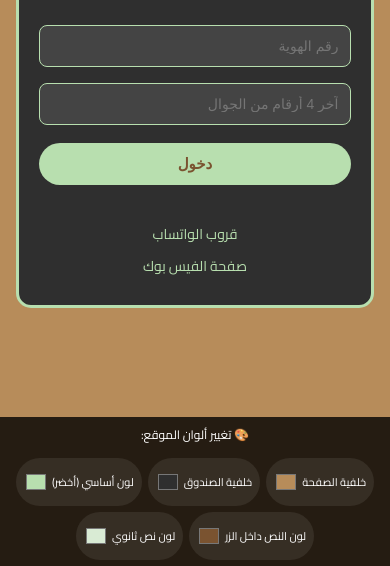
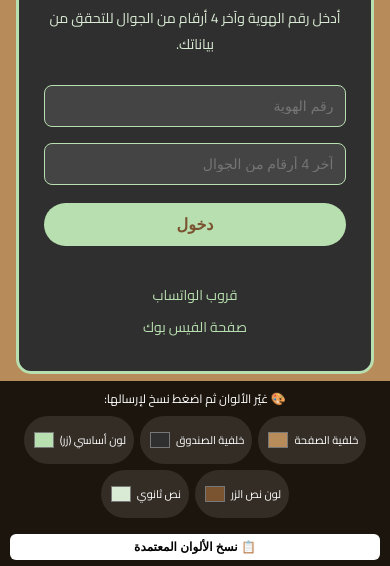
Before and after one commit to architako/test, a plain HTML site: page index.html in a window 390 px wide. Shown: the part 278-844 px from the top of the page. Drawn offline with Linux system fonts and the light colour scheme.

Commit message:
Update index.html

```diff
--- a/index.html
+++ b/index.html
@@ -12,12 +12,12 @@
 
   <style>
     :root {
-      --green:   #B8DFAF;  /* لون الزر والإطارات */
-      --brown:   #7A5330;  /* لون نص الزر */
-      --dark:    #2F2F2F;  /* خلفية الصندوق */
-      --light:   #FFFFFF;  /* النص الفاتح */
-      --soft:    #D9EBD4;  /* نص ثانوي */
-      --page-bg: #B78C5A;  /* خلفية الصفحة العامة */
+      --green:   #B8DFAF;
+      --brown:   #7A5330;
+      --dark:    #2F2F2F;
+      --light:   #FFFFFF;
+      --soft:    #D9EBD4;
+      --page-bg: #B78C5A;
     }
 
     body {
@@ -30,7 +30,7 @@
     }
 
     .box {
-      margin:40px auto 80px; /* ترك مساحة تحت للشريط */
+      margin:40px auto 80px;
       background: var(--dark);
       padding:25px;
       border-radius:15px;
@@ -108,13 +108,12 @@
       bottom: 0;
       right: 0;
       left: 0;
-      background: rgba(0, 0, 0, 0.8);
+      background: rgba(0,0,0,0.85);
       padding: 6px 10px;
       display: flex;
-      flex-wrap: wrap;
+      flex-direction: column;
       align-items: center;
-      justify-content: center;
-      gap: 8px;
+      gap: 6px;
       z-index: 999;
       direction: rtl;
     }
@@ -122,8 +121,6 @@
     .theme-bar-title {
       color: #fff;
       font-size: 12px;
-      margin: 0 4px;
-      white-space: nowrap;
     }
 
     .color-controls {
@@ -139,7 +136,7 @@
       gap: 4px;
       font-size: 11px;
       color: #fff;
-      background: rgba(255, 255, 255, 0.08);
+      background: rgba(255,255,255,0.10);
       padding: 4px 8px;
       border-radius: 999px;
     }
@@ -152,27 +149,11 @@
       background: transparent;
       cursor: pointer;
     }
-
-    @media (max-width: 480px) {
-      .box {
-        margin:20px auto 90px;
-        padding:20px;
-      }
-      h3 { font-size:20px; }
-      p  { font-size:13px; }
-      button { font-size:15px; }
-      .theme-bar-title {
-        width: 100%;
-        text-align: center;
-        margin-bottom: 4px;
-      }
-    }
   </style>
 </head>
 <body>
 
   <div class="box">
-    <!-- الشعار -->
     <img src="LOGO.png" class="logo" alt="مخيم الهلال الجنوبي">
 
     <h3>تسجيل الدخول</h3>
@@ -194,33 +175,41 @@
 
   <!-- شريط التحكم في ألوان الموقع -->
   <div class="theme-bar">
-    <span class="theme-bar-title">🎨 تغيير ألوان الموقع:</span>
+    <span class="theme-bar-title">🎨 غيّر الألوان ثم اضغط نسخ لإرسالها:</span>
+
     <div class="color-controls">
-      <label>
-        خلفية الصفحة
+      <label>خلفية الصفحة
         <input type="color" data-var="--page-bg" value="#B78C5A">
       </label>
-      <label>
-        خلفية الصندوق
+
+      <label>خلفية الصندوق
         <input type="color" data-var="--dark" value="#2F2F2F">
       </label>
-      <label>
-        لون أساسي (أخضر)
+
+      <label>لون أساسي (زر)
         <input type="color" data-var="--green" value="#B8DFAF">
       </label>
-      <label>
-        لون النص داخل الزر
+
+      <label>لون نص الزر
         <input type="color" data-var="--brown" value="#7A5330">
       </label>
-      <label>
-        لون نص ثانوي
+
+      <label>نص ثانوي
         <input type="color" data-var="--soft" value="#D9EBD4">
       </label>
     </div>
+
+    <button id="copyColorsBtn" style="
+      background:#fff;color:#000;
+      border:none;padding:6px 14px;
+      border-radius:6px;cursor:pointer;
+      font-size:12px;">
+      📋 نسخ الألوان المعتمدة
+    </button>
   </div>
 
   <script>
-    // فورم تسجيل الدخول
+    // تسجيل الدخول
     document.getElementById('loginForm').addEventListener('submit', function(e) {
       e.preventDefault();
       const nid   = document.getElementById('nid').value.trim();
@@ -239,20 +228,25 @@
         phone: phone
       });
 
-      // إضافة v لتقليل مشكلة الكاش
       window.location.href = 'result.html?' + params.toString() + '&v=' + Date.now();
     });
 
-    // تغيير ألوان الموقع من شريط الألوان
-    const colorInputs = document.querySelectorAll('.color-controls input[type="color"]');
 
-    colorInputs.forEach(input => {
+    // تحكم الألوان
+    document.querySelectorAll('.color-controls input[type="color"]').forEach(input => {
       input.addEventListener('input', () => {
-        const varName = input.dataset.var;
-        const value   = input.value;
-        if (varName) {
-          document.documentElement.style.setProperty(varName, value);
-        }
+        document.documentElement.style.setProperty(input.dataset.var, input.value);
+      });
+    });
+
+    // نسخ الألوان المعتمدة
+    document.getElementById("copyColorsBtn").addEventListener("click", () => {
+      const style = getComputedStyle(document.documentElement);
+      const vars = ["--page-bg","--dark","--green","--brown","--soft"];
+      let text = "🎨 الألوان المعتمدة:\n\n";
+      vars.forEach(v => text += `${v}: ${style.getPropertyValue(v).trim()}\n`);
+      navigator.clipboard.writeText(text).then(() => {
+        alert("تم نسخ الألوان! يمكنك لصقها وإرسالها 👍");
       });
     });
   </script>
```
